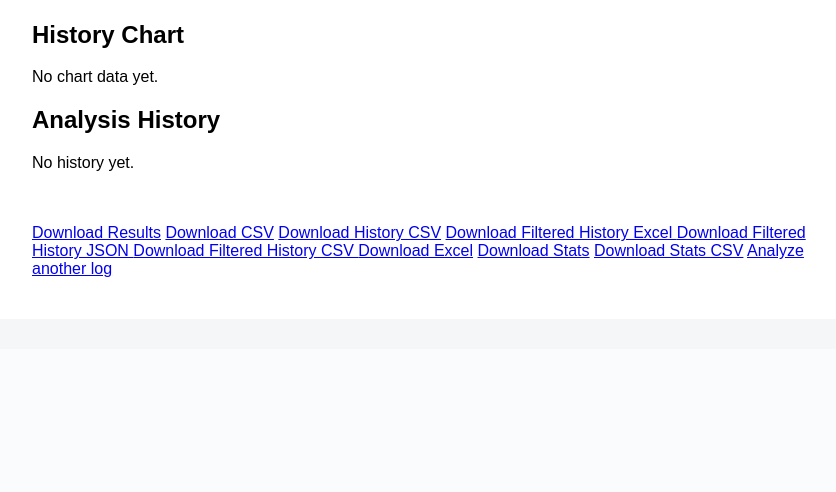
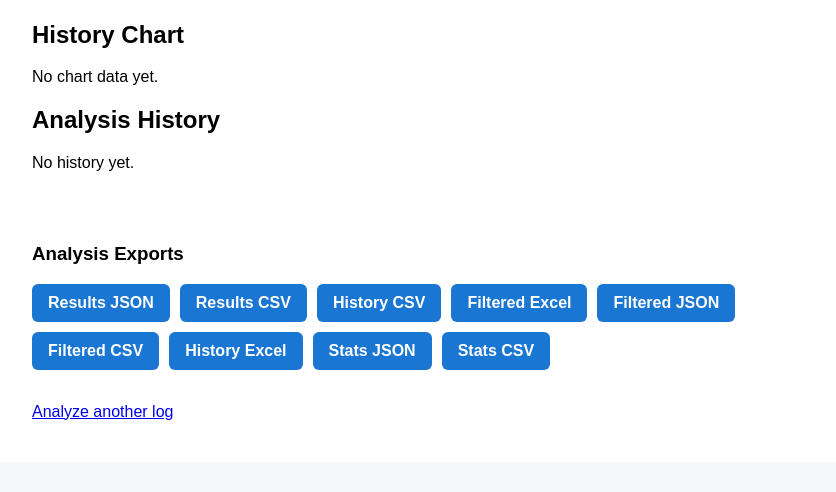
Before and after one commit to sattarab54/web_log_analyzer, a Flask app: template templates/results.html in a window 1280 px wide. Shown: the part 1296-1788 px from the top of the page, without its empty margins (238-1074 px from the left). Before the commit the page ends 1573 px from the top, so only its background shows below. Run offline with Flask 3, Linux system fonts and the light colour scheme; the template is opened without the code that fills it, so the values that code supplies are empty.

Commit message:
Polish history page UI and button styling

```diff
--- a/static/style.css
+++ b/static/style.css
@@ -193,3 +193,48 @@ pre {
     padding: 4px;
     min-width: 25px;
 }
+
+.export-buttons {
+    display: flex;
+    flex-wrap: wrap;
+    gap: 10px;
+    margin: 15px 0;
+}
+
+.export-buttons a {
+    display: inline-block;
+    padding: 10px 16px;
+    background-color: #1976d2;
+    color: white;
+    text-decoration: none;
+    border-radius: 6px;
+    font-weight: bold;
+    transition: background-color 0.2s;
+}
+
+.export-buttons a:hover {
+     background-color: #125ca1;
+}
+
+.action-button {
+    display: inline-block;
+    padding: 6px 14px;
+    text_decorayion: none;
+    border_radius: 6px;
+    font_weight: bold;
+    color: white;
+    border: none;
+    curser: pointer;
+}
+
+.view-button {
+    background-color: #0d6efd;
+}
+
+.delete-button {
+    background-color: #dc3545
+}
+
+.clear-button {
+    background-color: #dc3545;
+}
--- a/templates/results.html
+++ b/templates/results.html
@@ -237,18 +237,20 @@
                 {% set history_index = total_searches - loop.index %}
 
                 <a href="/view-history/{{ history_index }}">
-                    <button type="button">View</button>
+                    <button type="button" class="action-button view-button">View</button>
                 </a>
 
                 <form action="delete-history/{{ history_index }}" method="POST" style="display:inline;">
-                    <button type="submit">Delete</button>
+                    <button type="submit" class="action-button delete-button">Delete</button>
                 </form>
             </td>
         </tr>
         {% endfor %}
         <br>
         <form action="/clear-history" method="POST">
-            <button type="submit">Clear History</button>
+            <button type="submit" class="action-button clear-button">
+                Clear History
+            </button>
         </form>
     </table>
     {% else %}
@@ -256,21 +258,28 @@
     {% endif %}
 
     <br><br>
-    <a href="/download">Download Results</a>
-    <a href="/download-csv">Download CSV</a>
-    <a href="/download-history-csv">Download History CSV</a>
+    <h3>Analysis Exports</h3>
+
+    <div class="export-buttons">
+
+        <a href="/download">Results JSON</a>
+        <a href="/download-csv">Results CSV</a>
+        <a href="/download-history-csv">History CSV</a>
         <a href="/download-filtered-history-excel?history_search={{ history_search }}&history_sort={{ history_sort }}">
-        Download Filtered History Excel
+        Filtered Excel
         </a>
         <a href="/download-filtered-history-json">
-        Download Filtered History JSON
+            Filtered JSON
         </a>
         <a href="/download-filtered-history-csv?history_search={{ history_search }}&history_sort={{ history_sort }}">
-        Download Filtered History CSV
+            Filtered CSV
         </a>
-    <a href="/download-history-excel">Download Excel</a>
-    <a href="/download-stats">Download Stats</a>
-    <a href="/download-stats-csv">Download Stats CSV</a>
+        <a href="/download-history-excel">History Excel</a>
+        <a href="/download-stats">Stats JSON</a>
+        <a href="/download-stats-csv">Stats CSV</a>
+    </div>
+    <br>
+
     <a href="/">Analyze another log</a>
     </div>
 </body>
```
Lines whose indentation alone changed are shown as unchanged.
